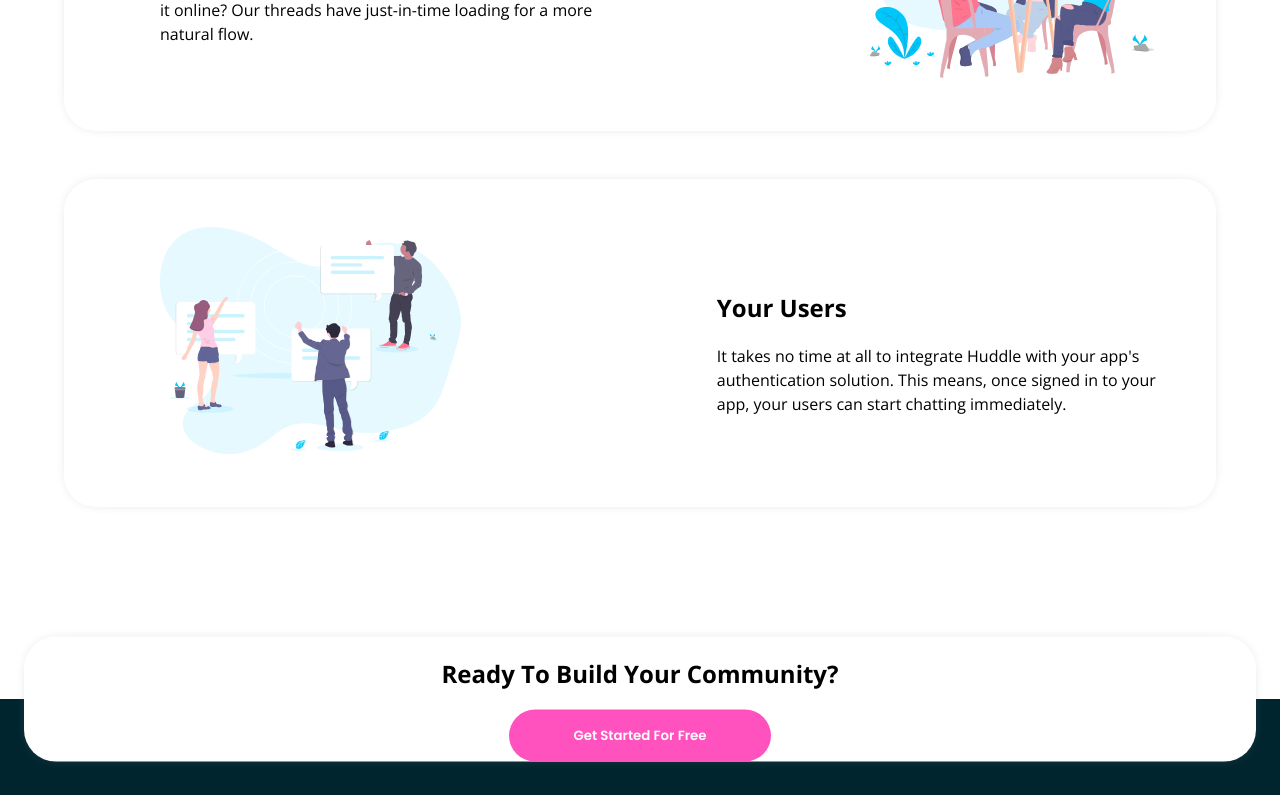
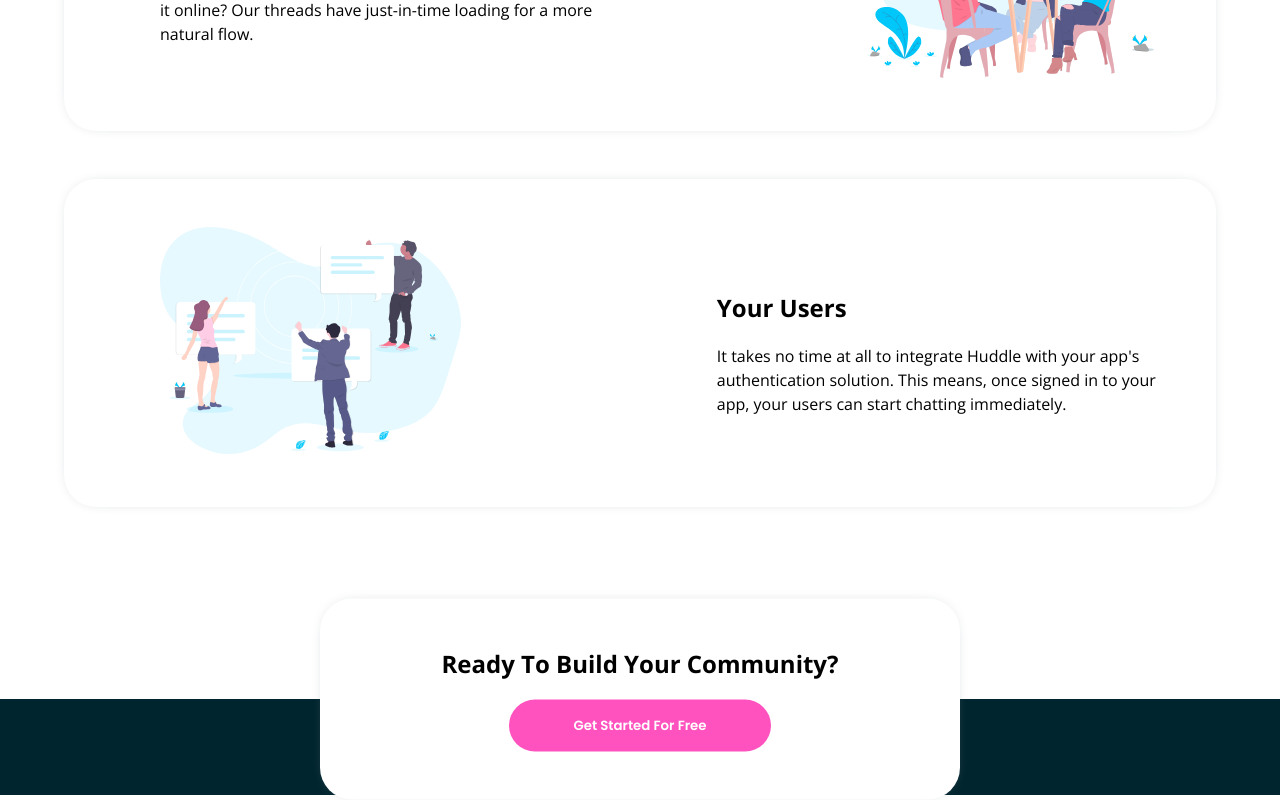
Before and after one commit to huyphan2210/huddle-lading-page, a React (Vite) app: page / in a window 1280 px wide. Shown: the part 1347-2147 px from the top of the page. Built offline with nearby package versions, Linux system fonts and the light colour scheme.

Commit message:
Style CTASection for Main

```diff
--- a/src/layout/Main/Main.scss
+++ b/src/layout/Main/Main.scss
@@ -1,6 +1,6 @@
 @import url('https://fonts.googleapis.com/css2?family=Poppins:ital,wght@0,600;1,600&display=swap');
 
-main {
+.main {
   position: relative;
   font-family: "Open Sans", sans-serif;
   text-align: center;
--- a/src/layout/Main/Main.tsx
+++ b/src/layout/Main/Main.tsx
@@ -6,7 +6,7 @@ import CTASection from "./components/CTASection/CTASection";
 
 const Main: FC = () => {
   return (
-    <main>
+    <main className="main">
       <HeroSection />
       <FeatureSection />
       <CTASection />
--- a/src/layout/Main/components/CTASection/CTASection.scss
+++ b/src/layout/Main/components/CTASection/CTASection.scss
@@ -6,8 +6,13 @@
   top: 100%;
   width: calc(100vw - 3rem);
   left: 1.5rem;
+  padding-block: 1.5rem;
   padding-inline: unset;
   transform: translate(0, -50%);
+
+  h1 {
+    margin-block-start: 0;
+  }
 
   button {
     background-color: var(--pink);
@@ -15,3 +20,12 @@
     padding: 1rem 4rem;
   }
 }
+
+@media screen and (min-width: 1024px) {
+  .cta-section {
+    width: 50vw;
+    left: 50%;
+    transform: translate(-50%, -50%);
+    padding-block: 3rem;
+  }
+}
```
